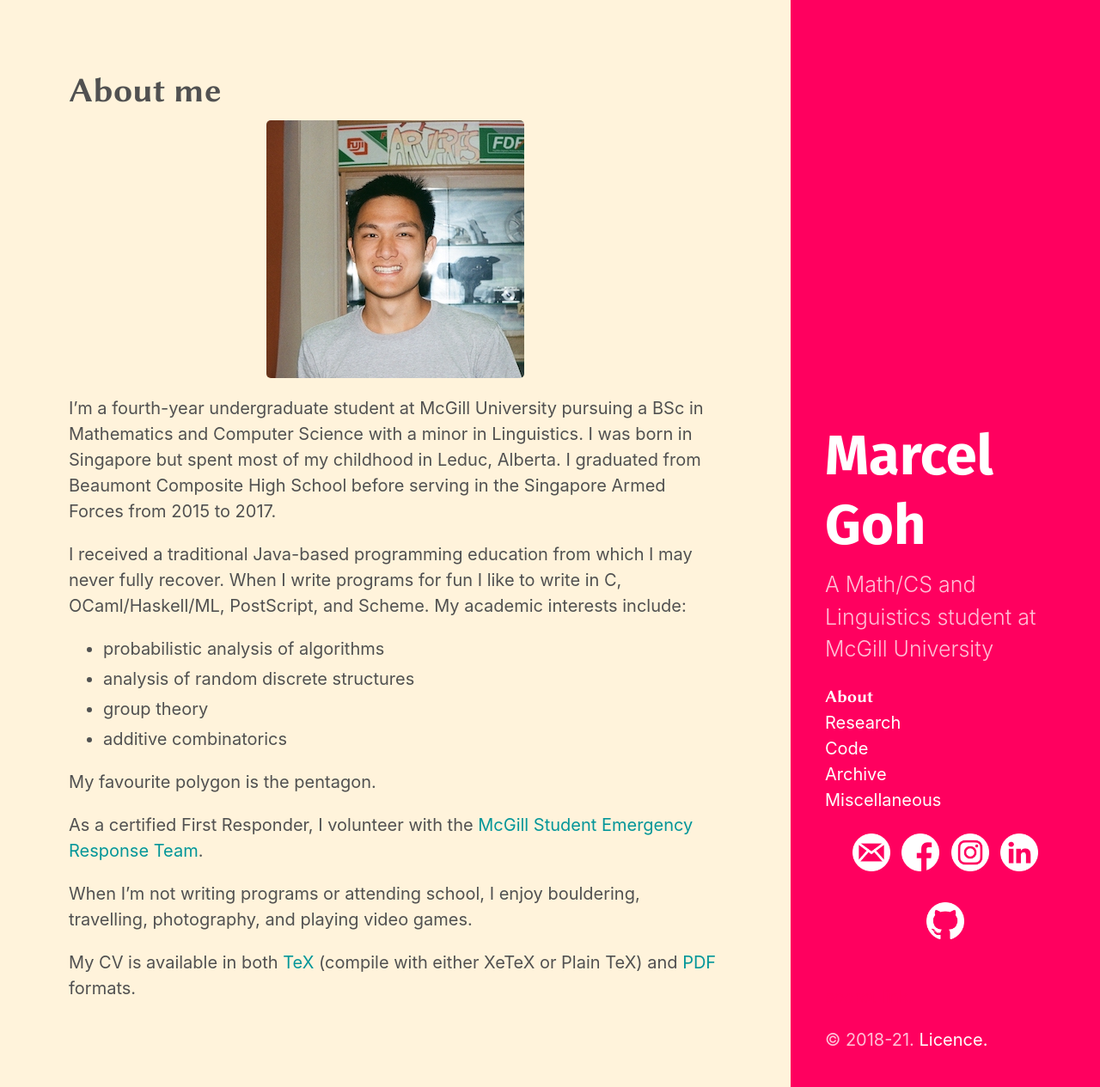
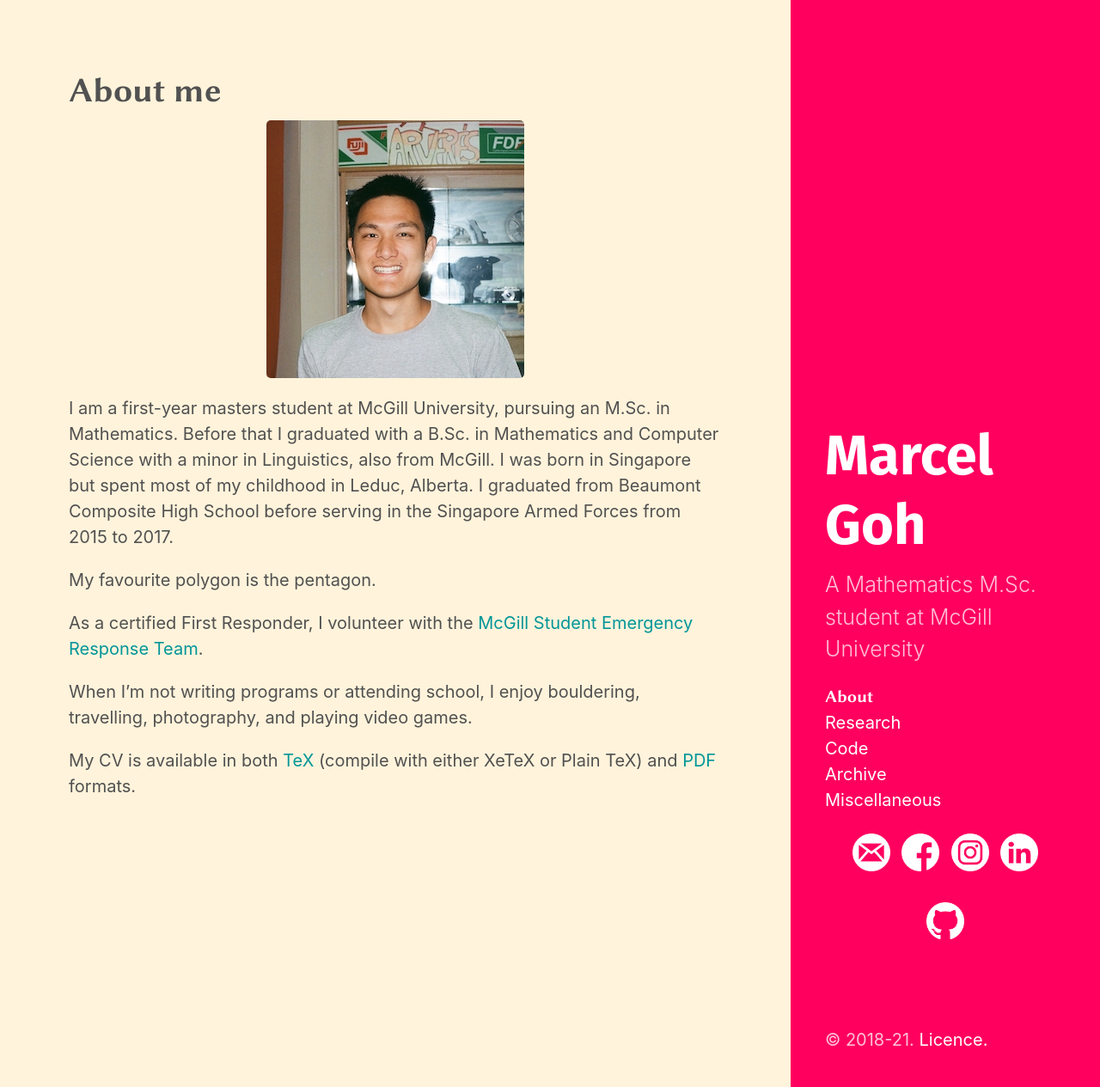
Before and after one commit to marcelgoh/marcelgoh.github.io, a Jekyll site: the page built from about/index.md, in a window 1280 px wide. Shown: the whole page at 86% size. Built offline with Jekyll 4.4.1, drawn with Linux system fonts in a browser that asks for light colours; some web fonts are replaced.

Commit message:
Graduated

```diff
--- a/_config.yml
+++ b/_config.yml
@@ -5,7 +5,7 @@ highlighter:      rouge
 # Setup
 title:            'Marcel Goh'
 # tagline:        ''
-description:      'A Math/CS and Linguistics student at McGill University'
+description:      'A Mathematics M.Sc. student at McGill University'
 # url:            https://marcelgoh.github.io
 
 # baseurl:        https://marcelgoh.github.io
--- a/about/index.md
+++ b/about/index.md
@@ -5,14 +5,9 @@ title: About me
 
 ![me](profile.jpeg){: .center-image}
 
-I'm a fourth-year undergraduate student at McGill University pursuing a BSc in Mathematics and Computer Science with a minor in Linguistics. I was born in Singapore but spent most of my childhood in Leduc, Alberta. I graduated from Beaumont Composite High School before serving in the Singapore Armed Forces from 2015 to 2017.
-
-I received a traditional Java-based programming education from which I may never fully recover. When I write programs for fun I like to write in C, OCaml/Haskell/ML, PostScript, and Scheme. My academic interests include:
-
-+ probabilistic analysis of algorithms
-+ analysis of random discrete structures
-+ group theory
-+ additive combinatorics
+I am a first-year masters student at McGill University, pursuing an M.Sc. in Mathematics.
+Before that I graduated with a B.Sc. in Mathematics and Computer Science with a minor in Linguistics, also from
+McGill. I was born in Singapore but spent most of my childhood in Leduc, Alberta. I graduated from Beaumont Composite High School before serving in the Singapore Armed Forces from 2015 to 2017.
 
 My favourite polygon is the pentagon.
 
```
Also changed, not shown: home/index.html (+4 -6 lines), research/index.md (+14 -7 lines).
